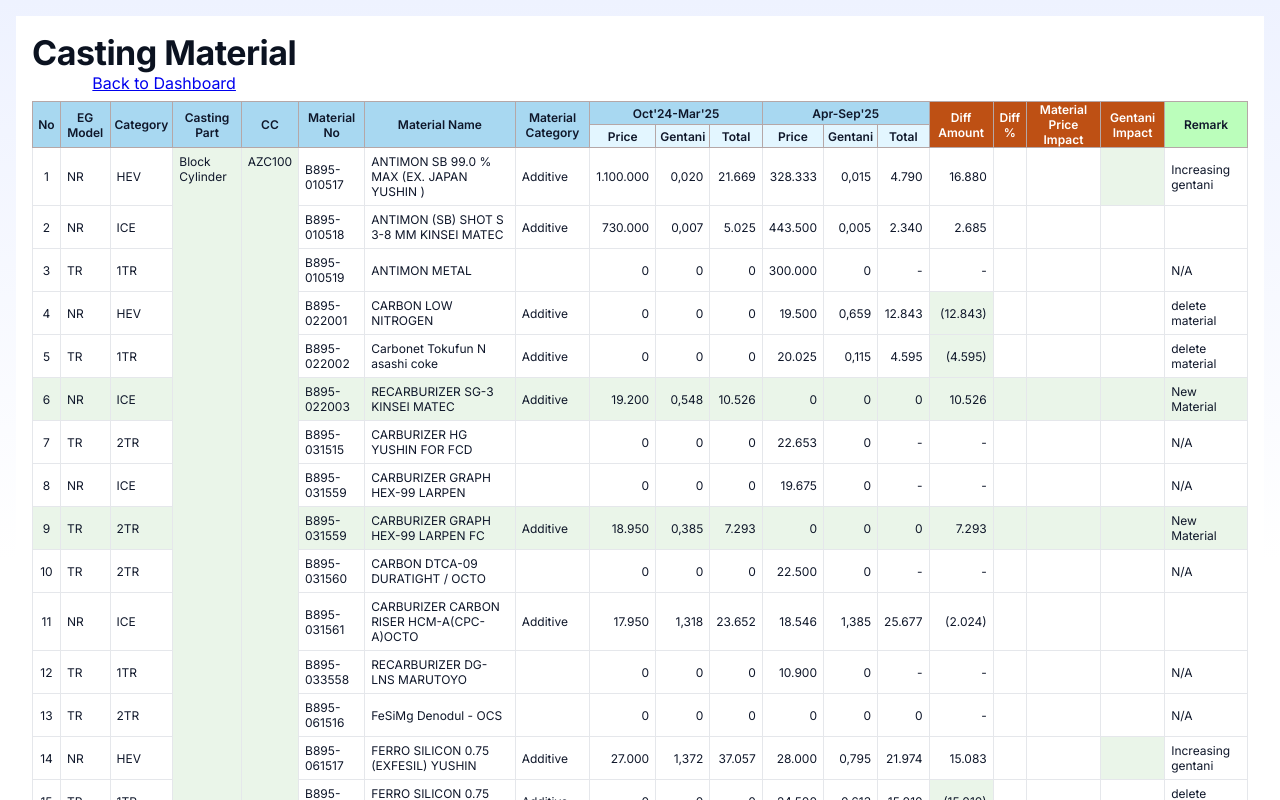
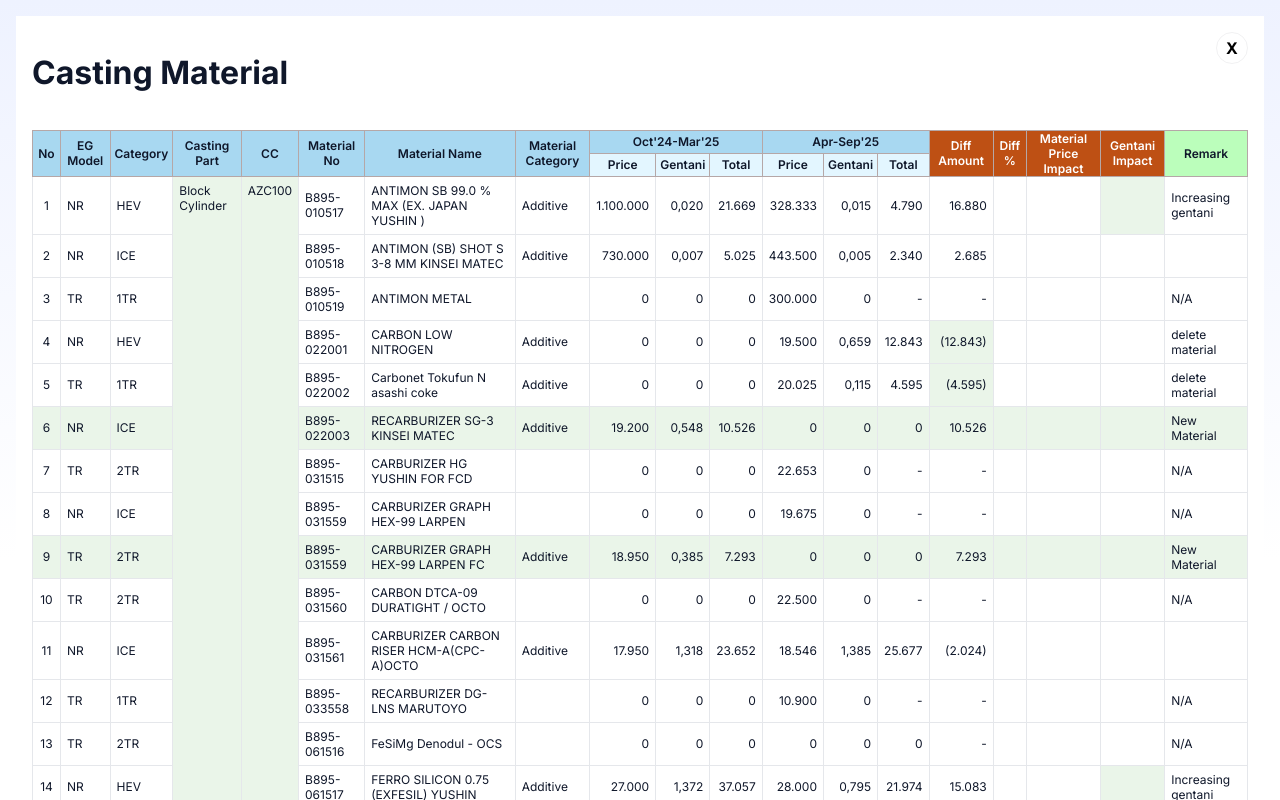
Before and after one commit to ari-fikri/finance-dashboard, a React (Vite) app: page /casting-material in a window 1280 px wide. Shown: the top 800 px of the page. Built offline with nearby package versions, Linux system fonts and the light colour scheme.

Commit message:
Add X close button

```diff
--- a/src/CastingMaterialPage.jsx
+++ b/src/CastingMaterialPage.jsx
@@ -108,14 +108,30 @@ const CastingMaterialPage = () => {
   }
 
   return (
-    <div style={{ background: "#fff", padding: "16px" }}>
-      <div className="app-header">
-        <div className="app-header-left">
-          <h1 className="text-2xl font-bold mb-4">Casting Material</h1>
-          <Link to="/" className="text-blue-500 hover:underline">
-            Back to Dashboard
-          </Link>
-        </div>
+    <div style={{ background: "#fff", padding: "16px", position: "relative" }}>
+      <Link
+        to="/"
+        className="btn"
+        style={{
+          position: "absolute",
+          top: "16px",
+          right: "16px",
+          textDecoration: "none",
+          color: "#000",
+          fontSize: "16px",
+          fontWeight: "bold",
+          width: "32px",
+          height: "32px",
+          display: "flex",
+          alignItems: "center",
+          justifyContent: "center",
+          borderRadius: "50%",
+        }}
+      >
+        X
+      </Link>
+      <div className="app-header" style={{ marginBottom: '1rem' }}>
+        <h1 className="text-2xl font-bold">Casting Material</h1>
       </div>
       <div style={{ overflowX: "auto", background: "#fff" }}>
         <table style={{ width: "100%", borderCollapse: "collapse", fontSize: 12 }}>
--- a/src/PPRPage.jsx
+++ b/src/PPRPage.jsx
@@ -1,4 +1,5 @@
 import React, { useMemo, useState, useEffect, useCallback } from "react";
+import { Link } from "react-router-dom";
 import { PPRHeader } from "./components/PPRHeader";
 import { PPRTable } from "./components/PPRTable";
 import Pagination from "./components/Pagination";
@@ -311,7 +312,28 @@ export default function PPRPage() {
   }, []);
 
   return (
-    <div style={{ background: "#fff", padding: "16px" }}>
+    <div style={{ background: "#fff", padding: "16px", position: "relative" }}>
+      <Link
+        to="/"
+        className="btn"
+        style={{
+          position: "absolute",
+          top: "16px",
+          right: "16px",
+          textDecoration: "none",
+          color: "#000",
+          fontSize: "16px",
+          fontWeight: "bold",
+          width: "32px",
+          height: "32px",
+          display: "flex",
+          alignItems: "center",
+          justifyContent: "center",
+          borderRadius: "50%",
+        }}
+      >
+        X
+      </Link>
       <PPRHeader
         selectedPeriod={selectedPeriod}
         comparisonPeriod={comparisonPeriod}
```
